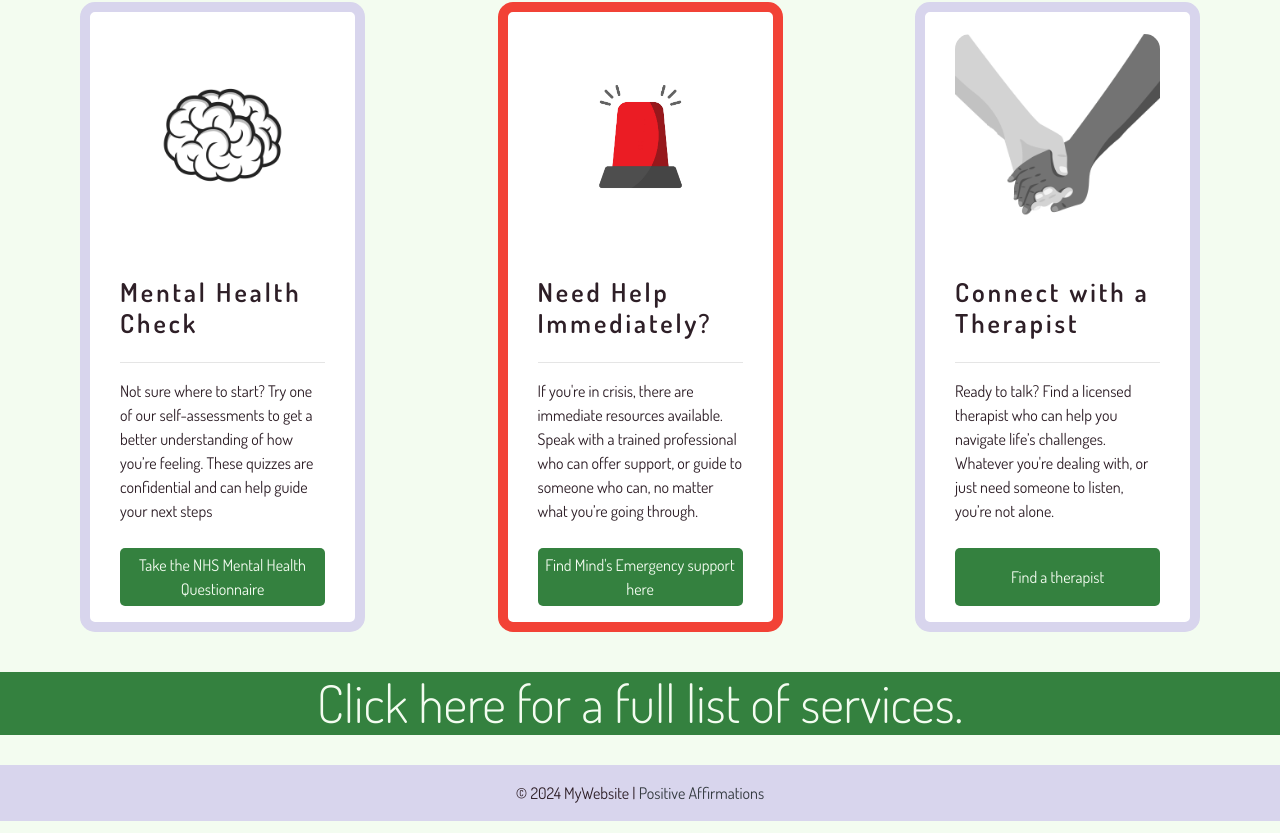
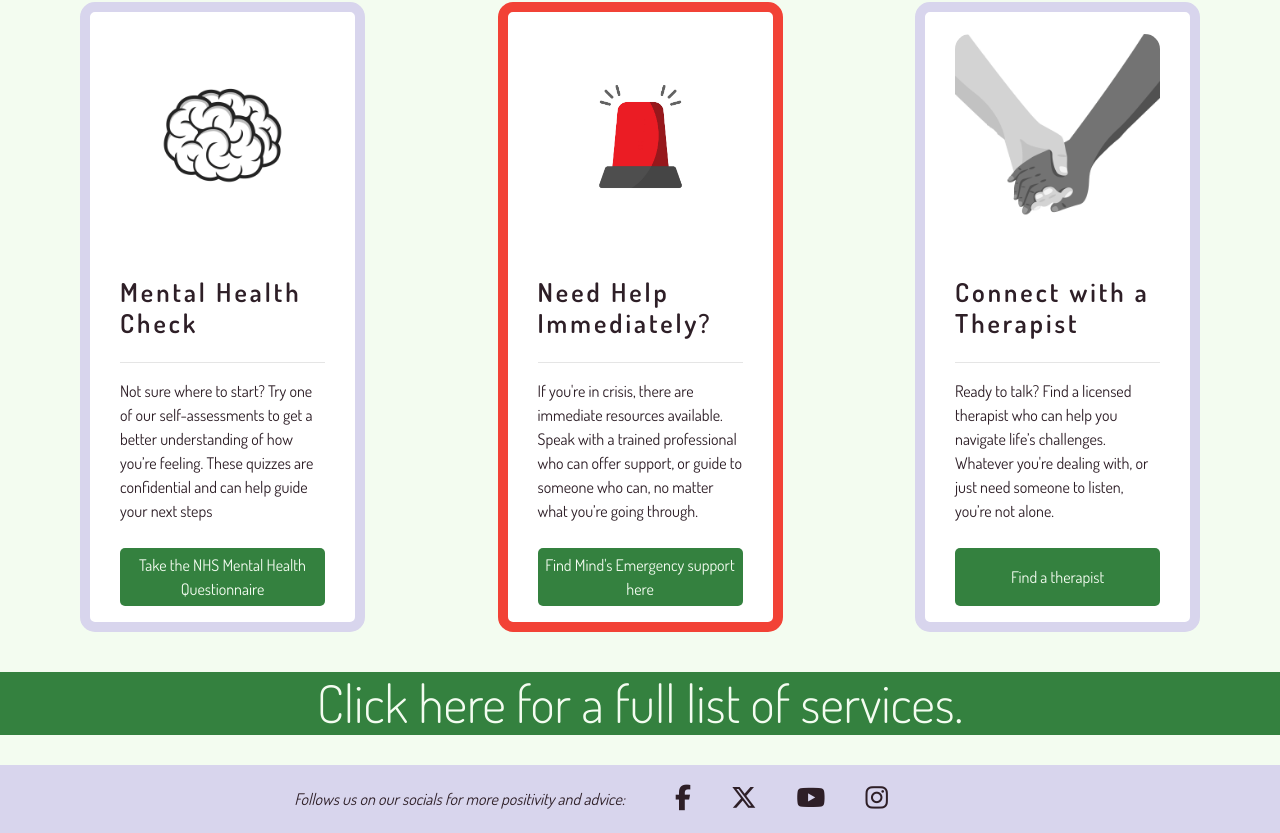
Before and after one commit to Matt-Cowen/MentalHealthSpace, a plain HTML site: page index.html in a window 1280 px wide. Shown: the part 842-1675 px from the top of the page. Drawn offline with nearby package versions, Linux system fonts and the light colour scheme.

Commit message:
footer added and styled

```diff
--- a/assets/css/style.css
+++ b/assets/css/style.css
@@ -174,6 +174,28 @@ $midnight-green: rgba(14, 71, 73, 1); */
 
 .bg-footer {
     background-color: rgb(216, 213, 237);
+}
+
+footer p {
+    margin-bottom: 0;
+    font-size: 16px;
+    font-style: italic;
+
+}
+
+#social-networks {
+    text-align: center;
+    padding: 20px 0;
+    margin-bottom: 0;
+    display: flex;
+    justify-content: space-evenly;
+    list-style-type: none;
+}
+
+#social-networks i {
+    font-size: 160%;
+    margin: auto 20px;
+    color: rgba(46, 31, 39, 1);
 }
 
 
--- a/index.html
+++ b/index.html
@@ -158,8 +158,34 @@
     <!-- Footer -->
 
     <footer class="bg-footer text-center text-lg-start">
-        <div class="text-center p-3">
-            © 2024 MyWebsite | <a href="affirmations.html" class="text-dark">Positive Affirmations</a>
+        <div class="row">
+            <div class="col-6 d-flex justify-content-end align-items-center">
+                <p>Follows us on our socials for more positivity and advice:</p>
+            </div>
+            <div class="col-6 d-flex justify-content-start">
+                <ul id="social-networks">
+                    <li>
+                        <a href="https://www.facebook.com/" target="_blank" rel="noopener"
+                            aria-label="Visit our Facebook page (opens in a new tab)"><i
+                                class="fa-brands fa-facebook-f"></i></a>
+                    </li>
+                    <li>
+                        <a href="https://x.com/" target="_blank" rel="noopener"
+                            aria-label="Visit our X page (opens in a new tab)"><i
+                                class="fa-brands fa-x-twitter"></i></a>
+                    </li>
+                    <li>
+                        <a href="https://www.youtube.com/" target="_blank" rel="noopener"
+                            aria-label="Visit our Youtube page (opens in a new tab)"><i
+                                class="fa-brands fa-youtube"></i></a>
+                    </li>
+                    <li>
+                        <a href="https://www.instagram.com/" target="_blank" rel="noopener"
+                            aria-label="Visit our Instagram page (opens in a new tab)"><i
+                                class="fa-brands fa-instagram"></i></a>
+                    </li>
+                </ul>
+            </div>
         </div>
     </footer>
 
```
Also changed, not shown: affirmations.html (+28 -2 lines), services.html (+28 -2 lines).
